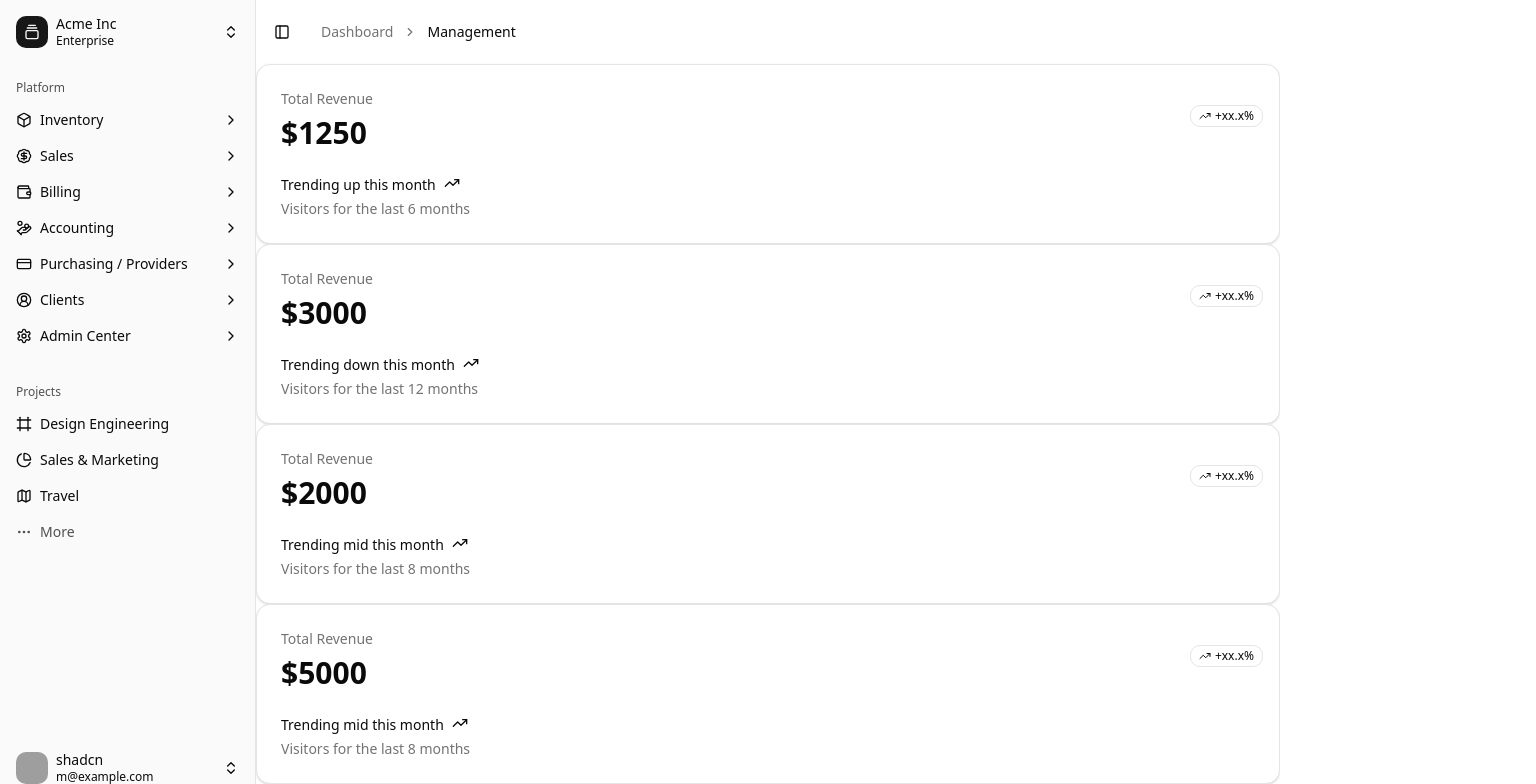
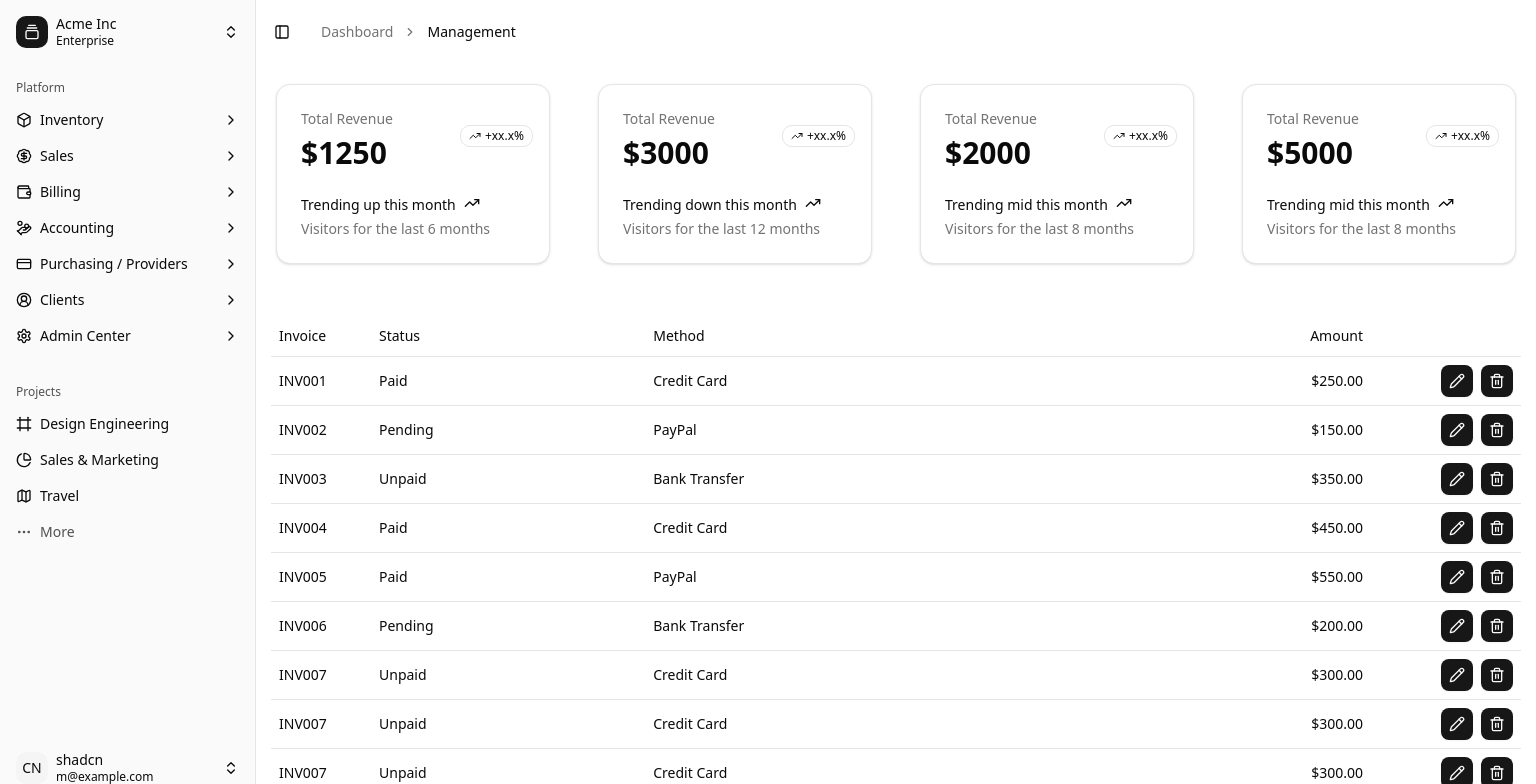
Before and after one commit to jsanchoa/Whitelabel-Project, a React (Vite) app: page /inventory in a window 1280 px wide. Shown: the top 784 px of the page, 1536 px wide, since content can reach past the window. Built offline with nearby package versions, Linux system fonts and the light colour scheme; grey boxes are pictures that could not be loaded.

Commit message:
Second commit Tables and some changes

```diff
--- a/package.json
+++ b/package.json
@@ -16,13 +16,16 @@
     "@radix-ui/react-dropdown-menu": "^2.1.14",
     "@radix-ui/react-separator": "^1.1.6",
     "@radix-ui/react-slot": "^1.2.2",
+    "@radix-ui/react-toast": "^1.2.14",
     "@radix-ui/react-tooltip": "^1.2.6",
     "@tailwindcss/vite": "^4.1.7",
     "class-variance-authority": "^0.7.1",
     "clsx": "^2.1.1",
     "lucide-react": "^0.511.0",
+    "next-themes": "^0.4.6",
     "react": "^19.1.0",
     "react-dom": "^19.1.0",
+    "sonner": "^2.0.3",
     "tailwind-merge": "^3.3.0",
     "tailwindcss": "^4.1.7"
   },
--- a/src/Layout.jsx
+++ b/src/Layout.jsx
@@ -1,15 +1,7 @@
 import { SidebarInset, SidebarProvider } from "@/components/ui/sidebar";
+import { Toaster } from "@/components/ui/sonner";
 import { AppSidebar } from "./components/app-sidebar";
 import { BreadCrumbPage } from "./components/breadcrumb";
-
-// Funcion normal
-export function FuncionPruebaJimena(argumentos) {
-  if (argumentos) {
-    console.log("Hola");
-  } else {
-    console.log("No hay nada");
-  }
-}
 
 export default function Layout({ children }) {
   const data = {
@@ -30,6 +22,7 @@ export default function Layout({ children }) {
 
         {/* Componente  */}
         {children}
+        <Toaster />
       </SidebarInset>
     </SidebarProvider>
   );
--- a/src/MainPage.jsx
+++ b/src/MainPage.jsx
@@ -1,4 +1,5 @@
 import { CardsTest } from "./components/cards";
+import { TableTest } from "./components/table";
 
 export const MainPage = () => {
   const data = {
@@ -32,9 +33,8 @@ export const MainPage = () => {
 
   return (
     <>
-      <div>
-        <CardsTest data={data.cards} />
-      </div>
+      <CardsTest data={data.cards} />
+      <TableTest />
     </>
   );
 };
--- a/src/components/app-sidebar.jsx
+++ b/src/components/app-sidebar.jsx
@@ -220,15 +220,6 @@ const data = {
   ],
 };
 
-// Funcion normal
-export function FuncionPruebaJimena(argumentos) {
-  if (argumentos) {
-    console.log("Hola");
-  } else {
-    console.log("No hay nada");
-  }
-}
-
 export function AppSidebar({ ...props }) {
   return (
     <Sidebar collapsible="icon" {...props}>
--- a/src/components/cards.jsx
+++ b/src/components/cards.jsx
@@ -11,8 +11,9 @@ import { TrendingUpIcon } from "lucide-react";
 export const CardsTest = ({ data }) => {
   return (
     <>
+      <div className=" flex flex-row justify-center m-5 gap-12">
         {data.map((item) => (
-        <Card key={item.Title} className="@container/card">
+          <Card key={item.Title} className="@container/card basis-74">
             <CardHeader className="relative">
               <CardDescription>Total Revenue</CardDescription>
               <CardTitle className="@[250px]/card:text-3xl text-2xl font-semibold tabular-nums">
@@ -36,6 +37,7 @@ export const CardsTest = ({ data }) => {
             </CardFooter>
           </Card>
         ))}
+      </div>
     </>
   );
 };
--- /dev/null
+++ b/src/components/table.jsx
@@ -0,0 +1,159 @@
+import { Button } from "@/components/ui/button";
+import {
+  Table,
+  TableBody,
+  TableCaption,
+  TableCell,
+  TableFooter,
+  TableHead,
+  TableHeader,
+  TableRow,
+} from "@/components/ui/table";
+
+import { Pencil, Trash2 } from "lucide-react";
+
+const invoices = [
+  {
+    invoice: "INV001",
+    paymentStatus: "Paid",
+    totalAmount: "$250.00",
+    paymentMethod: "Credit Card",
+  },
+  {
+    invoice: "INV002",
+    paymentStatus: "Pending",
+    totalAmount: "$150.00",
+    paymentMethod: "PayPal",
+  },
+  {
+    invoice: "INV003",
+    paymentStatus: "Unpaid",
+    totalAmount: "$350.00",
+    paymentMethod: "Bank Transfer",
+  },
+  {
+    invoice: "INV004",
+    paymentStatus: "Paid",
+    totalAmount: "$450.00",
+    paymentMethod: "Credit Card",
+  },
+  {
+    invoice: "INV005",
+    paymentStatus: "Paid",
+    totalAmount: "$550.00",
+    paymentMethod: "PayPal",
+  },
+  {
+    invoice: "INV006",
+    paymentStatus: "Pending",
+    totalAmount: "$200.00",
+    paymentMethod: "Bank Transfer",
+  },
+  {
+    invoice: "INV007",
+    paymentStatus: "Unpaid",
+    totalAmount: "$300.00",
+    paymentMethod: "Credit Card",
+  },
+  {
+    invoice: "INV007",
+    paymentStatus: "Unpaid",
+    totalAmount: "$300.00",
+    paymentMethod: "Credit Card",
+  },
+  {
+    invoice: "INV007",
+    paymentStatus: "Unpaid",
+    totalAmount: "$300.00",
+    paymentMethod: "Credit Card",
+  },
+  {
+    invoice: "INV007",
+    paymentStatus: "Unpaid",
+    totalAmount: "$300.00",
+    paymentMethod: "Credit Card",
+  },
+  {
+    invoice: "INV007",
+    paymentStatus: "Unpaid",
+    totalAmount: "$300.00",
+    paymentMethod: "Credit Card",
+  },
+  {
+    invoice: "INV007",
+    paymentStatus: "Unpaid",
+    totalAmount: "$300.00",
+    paymentMethod: "Credit Card",
+  },
+  {
+    invoice: "INV007",
+    paymentStatus: "Unpaid",
+    totalAmount: "$300.00",
+    paymentMethod: "Credit Card",
+  },
+  {
+    invoice: "INV007",
+    paymentStatus: "Unpaid",
+    totalAmount: "$300.00",
+    paymentMethod: "Credit Card",
+  },
+  {
+    invoice: "INV007",
+    paymentStatus: "Unpaid",
+    totalAmount: "$300.00",
+    paymentMethod: "Credit Card",
+  },
+  {
+    invoice: "INV007",
+    paymentStatus: "Unpaid",
+    totalAmount: "$300.00",
+    paymentMethod: "Credit Card",
+  },
+];
+
+export const TableTest = () => {
+  return (
+    <div className="flex justify-center m-8">
+      <div>
+        <Table className="rounded-[12px] w-[1250px]">
+          <TableCaption>A list of your recent invoices.</TableCaption>
+          <TableHeader>
+            <TableRow>
+              <TableHead className="w-[100px]">Invoice</TableHead>
+              <TableHead>Status</TableHead>
+              <TableHead>Method</TableHead>
+              <TableHead className="text-right">Amount</TableHead>
+              <TableHead className="w-[150px]"> </TableHead>
+            </TableRow>
+          </TableHeader>
+          <TableBody>
+            {invoices.map((invoice) => (
+              <TableRow key={invoice.invoice}>
+                <TableCell className="font-medium">{invoice.invoice}</TableCell>
+                <TableCell>{invoice.paymentStatus}</TableCell>
+                <TableCell>{invoice.paymentMethod}</TableCell>
+                <TableCell className="text-right">
+                  {invoice.totalAmount}
+                </TableCell>
+                <TableCell className="flex justify-end gap-2">
+                  <Button className="w-8 h-8">
+                    <Pencil />
+                  </Button>
+                  <Button className="w-8 h-8">
+                    <Trash2 />
+                  </Button>
+                </TableCell>
+              </TableRow>
+            ))}
+          </TableBody>
+          <TableFooter>
+            <TableRow className="bg-white">
+              <TableCell colSpan={3}>Total</TableCell>
+              <TableCell className="text-right">$2,500.00</TableCell>
+            </TableRow>
+          </TableFooter>
+        </Table>
+      </div>
+    </div>
+  );
+};
--- /dev/null
+++ b/src/components/ui/sonner.jsx
@@ -0,0 +1,24 @@
+import { useTheme } from "next-themes"
+import { Toaster as Sonner } from "sonner";
+
+const Toaster = ({
+  ...props
+}) => {
+  const { theme = "system" } = useTheme()
+
+  return (
+    <Sonner
+      theme={theme}
+      className="toaster group"
+      style={
+        {
+          "--normal-bg": "var(--popover)",
+          "--normal-text": "var(--popover-foreground)",
+          "--normal-border": "var(--border)"
+        }
+      }
+      {...props} />
+  );
+}
+
+export { Toaster }
--- /dev/null
+++ b/src/components/ui/table.jsx
@@ -0,0 +1,121 @@
+import * as React from "react"
+
+import { cn } from "@/lib/utils"
+
+function Table({
+  className,
+  ...props
+}) {
+  return (
+    <div data-slot="table-container" className="relative w-full overflow-x-auto">
+      <table
+        data-slot="table"
+        className={cn("w-full caption-bottom text-sm", className)}
+        {...props} />
+    </div>
+  );
+}
+
+function TableHeader({
+  className,
+  ...props
+}) {
+  return (
+    <thead
+      data-slot="table-header"
+      className={cn("[&_tr]:border-b", className)}
+      {...props} />
+  );
+}
+
+function TableBody({
+  className,
+  ...props
+}) {
+  return (
+    <tbody
+      data-slot="table-body"
+      className={cn("[&_tr:last-child]:border-0", className)}
+      {...props} />
+  );
+}
+
+function TableFooter({
+  className,
+  ...props
+}) {
+  return (
+    <tfoot
+      data-slot="table-footer"
+      className={cn("bg-muted/50 border-t font-medium [&>tr]:last:border-b-0", className)}
+      {...props} />
+  );
+}
+
+function TableRow({
+  className,
+  ...props
+}) {
+  return (
+    <tr
+      data-slot="table-row"
+      className={cn(
+        "hover:bg-muted/50 data-[state=selected]:bg-muted border-b transition-colors",
+        className
+      )}
+      {...props} />
+  );
+}
+
+function TableHead({
+  className,
+  ...props
+}) {
+  return (
+    <th
+      data-slot="table-head"
+      className={cn(
+        "text-foreground h-10 px-2 text-left align-middle font-medium whitespace-nowrap [&:has([role=checkbox])]:pr-0 [&>[role=checkbox]]:translate-y-[2px]",
+        className
+      )}
+      {...props} />
+  );
+}
+
+function TableCell({
+  className,
+  ...props
+}) {
+  return (
+    <td
+      data-slot="table-cell"
+      className={cn(
+        "p-2 align-middle whitespace-nowrap [&:has([role=checkbox])]:pr-0 [&>[role=checkbox]]:translate-y-[2px]",
+        className
+      )}
+      {...props} />
+  );
+}
+
+function TableCaption({
+  className,
+  ...props
+}) {
+  return (
+    <caption
+      data-slot="table-caption"
+      className={cn("text-muted-foreground mt-4 text-sm", className)}
+      {...props} />
+  );
+}
+
+export {
+  Table,
+  TableHeader,
+  TableBody,
+  TableFooter,
+  TableHead,
+  TableRow,
+  TableCell,
+  TableCaption,
+}
```
Also changed, not shown: src/components/nav-user.jsx (+11 -15 lines), 1 other file (tests, documents, lock files or other folders). Lines whose indentation alone changed are shown as unchanged.
